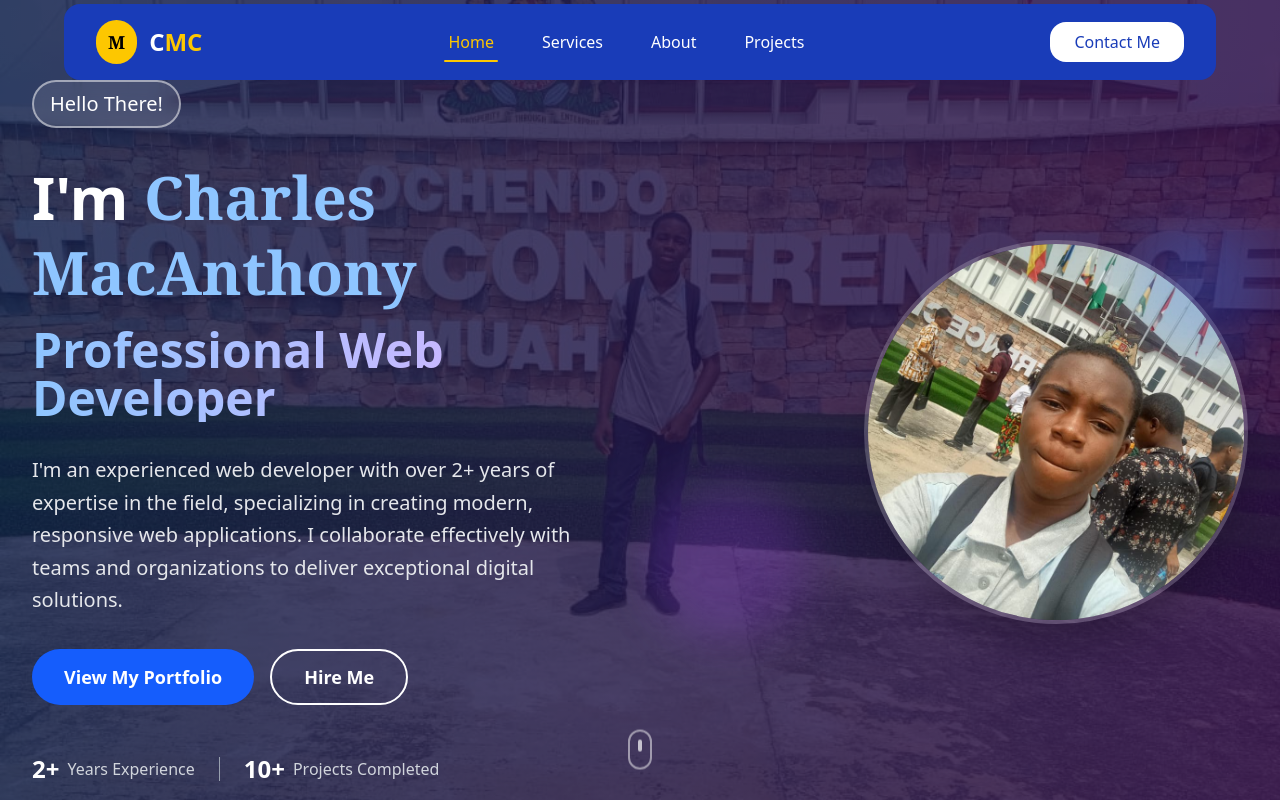
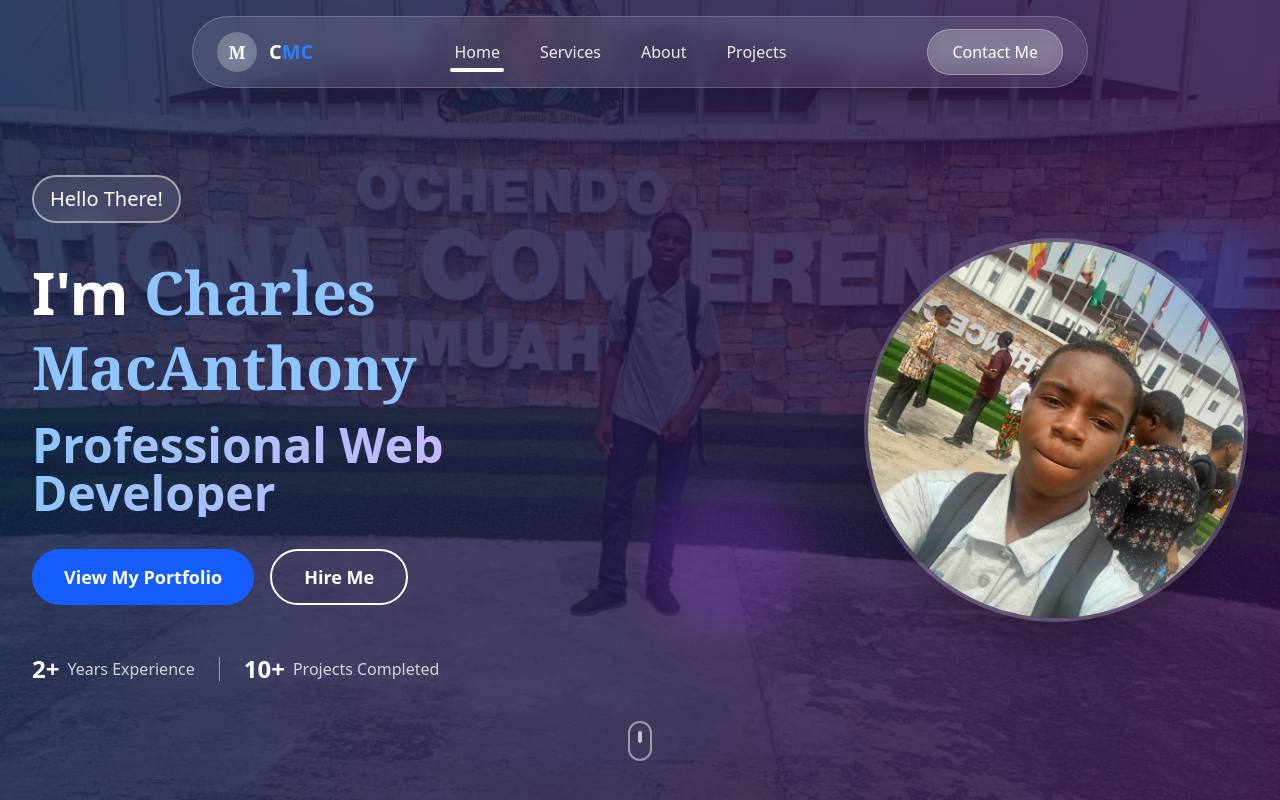
Before and after one commit to mac-101/My-Portfolio, a React (Vite) app: page / in a window 1280 px wide. Shown: the top 800 px of the page. Built offline with nearby package versions, Linux system fonts and the light colour scheme.

Commit message:
done with portfolio

```diff
--- a/index.html
+++ b/index.html
@@ -1,8 +1,9 @@
 <!doctype html>
 <html lang="en">
+
   <head>
     <meta charset="UTF-8" />
-    <link rel="icon" type="image/svg+xml" href="/vite.svg" />
+    <link rel="icon" type="image/svg+xml" href="/logo.png" />
     <meta name="viewport" content="width=device-width, initial-scale=1.0" />
     <script src="https://cdn.jsdelivr.net/npm/@tailwindcss/browser@4"></script>
     <title>CMC Technologies</title>
--- a/src/components/Navbar.jsx
+++ b/src/components/Navbar.jsx
@@ -17,7 +17,6 @@ export function Navbar() {
     const handleScroll = () => {
       setIsScrolled(window.scrollY > 50)
 
-      // Update active section based on scroll position
       const sections = navItems.map(item => document.getElementById(item.id))
       const scrollPosition = window.scrollY + 100
 
@@ -47,40 +46,49 @@ export function Navbar() {
 
   return (
     <>
-      <div className={`w-full p-2 md:p-1 z-50 flex justify-center items-center fixed top-0 transition-all duration-300 ${
-        isScrolled ? 'bg-white/10 backdrop-blur-md shadow-lg' : ''
+      {/* Floating Navbar Container */}
+      <div className={`w-full px-4 md:px-6 z-50 flex justify-center fixed top-4 transition-all duration-300 ${
+        isScrolled ? 'scale-95' : ''
       }`}>
-        <nav className={`flex w-full max-w-6xl justify-between items-center py-3 px-4 md:py-4 md:px-8 rounded-2xl transition-all duration-300 ${
+        <nav className={`flex w-full max-w-4xl justify-between items-center py-3 px-6 rounded-full shadow-2xl transition-all duration-300 ${
           isScrolled
-            ? 'bg-blue-900/90 backdrop-blur-sm shadow-xl'
-            : 'bg-blue-800'
+            ? 'bg-white/95 backdrop-blur-lg shadow-xl border border-gray-200/30'
+            : 'bg-white/10 backdrop-blur-md border border-white/20'
         }`}>
           {/* Logo */}
           <div
             className="flex items-center gap-3 cursor-pointer group"
             onClick={() => scrollToSection("home")}
           >
-            <div className="py-2 px-3 flex items-center justify-center text-black bg-yellow-400 text-lg font-serif rounded-full font-bold group-hover:scale-110 group-hover:rotate-12 transition-all duration-300">
+            <div className={`w-10 h-10 flex items-center justify-center text-lg font-serif rounded-full font-bold transition-all duration-300 ${
+              isScrolled
+                ? 'bg-blue-600 text-white'
+                : 'bg-white/20 text-white backdrop-blur-sm'
+            } group-hover:scale-110 group-hover:rotate-12`}>
               M
             </div>
-            <h1 className="font-bold text-xl md:text-2xl text-white">
-              C<span className="text-yellow-400">MC</span>
+            <h1 className={`font-bold text-xl transition-all duration-300 ${
+              isScrolled ? 'text-gray-900' : 'text-white'
+            }`}>
+              C<span className="text-blue-500">MC</span>
             </h1>
           </div>
 
           {/* Desktop Navigation */}
-          <ul className="hidden md:flex font-medium text-white gap-6 lg:gap-10 items-center">
+          <ul className="hidden md:flex font-medium gap-6 lg:gap-8 items-center">
             {navItems.slice(0, -1).map((item) => (
               <li
                 key={item.id}
-                className={`relative cursor-pointer transition-all duration-300 hover:text-yellow-400 py-2 px-1 ${
-                  activeSection === item.id ? 'text-yellow-400' : ''
-                }`}
+                className={`relative cursor-pointer transition-all duration-300 py-2 px-1 ${
+                  isScrolled ? 'text-gray-700 hover:text-blue-600' : 'text-white/90 hover:text-white'
+                } ${activeSection === item.id ? (isScrolled ? 'text-blue-600' : 'text-white') : ''}`}
                 onClick={() => scrollToSection(item.id)}
               >
                 {item.label}
                 {activeSection === item.id && (
-                  <span className="absolute bottom-0 left-0 w-full h-0.5 bg-yellow-400 rounded-full animate-pulse"></span>
+                  <span className={`absolute bottom-0 left-0 w-full h-1 rounded-full ${
+                    isScrolled ? 'bg-blue-500' : 'bg-white'
+                  } animate-pulse`}></span>
                 )}
               </li>
             ))}
@@ -89,7 +97,11 @@ export function Navbar() {
           {/* Contact Button - Desktop */}
           <button
             onClick={() => scrollToSection("contact")}
-            className="hidden md:block font-medium py-2 px-6 bg-white text-blue-800 rounded-2xl hover:bg-yellow-400 hover:text-blue-900 hover:shadow-lg hover:scale-105 transition-all duration-300"
+            className={`hidden md:block font-medium py-2.5 px-6 rounded-full transition-all duration-300 ${
+              isScrolled
+                ? 'bg-blue-600 text-white hover:bg-blue-700 hover:shadow-lg'
+                : 'bg-white/20 backdrop-blur-sm text-white border border-white/30 hover:bg-white/30 hover:scale-105'
+            }`}
           >
             Contact Me
           </button>
@@ -99,15 +111,15 @@ export function Navbar() {
             className="md:hidden flex flex-col gap-1.5 p-2"
             onClick={() => setIsMenuOpen(!isMenuOpen)}
           >
-            <span className={`w-6 h-0.5 bg-white rounded-full transition-all duration-300 ${
-              isMenuOpen ? 'rotate-45 translate-y-2' : ''
-            }`}></span>
-            <span className={`w-6 h-0.5 bg-white rounded-full transition-all duration-300 ${
-              isMenuOpen ? 'opacity-0' : 'opacity-100'
-            }`}></span>
-            <span className={`w-6 h-0.5 bg-white rounded-full transition-all duration-300 ${
-              isMenuOpen ? '-rotate-45 -translate-y-2' : ''
-            }`}></span>
+            <span className={`w-6 h-0.5 rounded-full transition-all duration-300 ${
+              isScrolled ? 'bg-gray-700' : 'bg-white'
+            } ${isMenuOpen ? 'rotate-45 translate-y-2' : ''}`}></span>
+            <span className={`w-6 h-0.5 rounded-full transition-all duration-300 ${
+              isScrolled ? 'bg-gray-700' : 'bg-white'
+            } ${isMenuOpen ? 'opacity-0' : 'opacity-100'}`}></span>
+            <span className={`w-6 h-0.5 rounded-full transition-all duration-300 ${
+              isScrolled ? 'bg-gray-700' : 'bg-white'
+            } ${isMenuOpen ? '-rotate-45 -translate-y-2' : ''}`}></span>
           </button>
         </nav>
       </div>
@@ -118,43 +130,33 @@ export function Navbar() {
           ? 'opacity-100 pointer-events-auto'
           : 'opacity-0 pointer-events-none'
       }`}>
-        {/* Backdrop */}
         <div
-          className="absolute inset-0 bg-black/60 backdrop-blur-sm"
+          className="absolute inset-0 bg-black/40 backdrop-blur-sm"
           onClick={() => setIsMenuOpen(false)}
         />
 
-        {/* Menu Panel */}
-        <div className={`absolute top-20 right-4 w-64 bg-blue-900/95 backdrop-blur-md rounded-2xl shadow-2xl p-6 transition-all duration-300 ${
+        <div className={`absolute top-20 right-4 w-64 bg-white/95 backdrop-blur-lg rounded-2xl shadow-2xl p-6 border border-gray-200/30 transition-all duration-300 ${
           isMenuOpen ? 'translate-x-0' : 'translate-x-full'
         }`}>
-          <ul className="flex flex-col gap-4">
+          <ul className="flex flex-col gap-2">
             {navItems.map((item) => (
               <li
                 key={item.id}
                 className={`py-3 px-4 rounded-xl cursor-pointer transition-all duration-300 ${
                   activeSection === item.id
-                    ? 'bg-blue-700 text-yellow-400'
-                    : 'text-white hover:bg-blue-800 hover:text-yellow-300'
+                    ? 'bg-blue-50 text-blue-600 font-medium'
+                    : 'text-gray-700 hover:bg-gray-100'
                 }`}
                 onClick={() => scrollToSection(item.id)}
               >
-                <span className="flex items-center gap-3">
-                  {item.id === 'contact' && (
-                    <span className="text-sm bg-yellow-400 text-blue-900 px-2 py-1 rounded-full">
-                      New
-                    </span>
-                  )}
-                  {item.label}
-                </span>
+                {item.label}
               </li>
             ))}
           </ul>
 
-          {/* Mobile Contact Button */}
           <button
             onClick={() => scrollToSection("contact")}
-            className="w-full mt-6 font-medium py-3 bg-white text-blue-800 rounded-xl hover:bg-yellow-400 hover:text-blue-900 transition-all duration-300"
+            className="w-full mt-6 font-medium py-3 bg-blue-600 text-white rounded-xl hover:bg-blue-700 transition-all duration-300"
           >
             Get In Touch
           </button>
@@ -164,7 +166,7 @@ export function Navbar() {
       {/* Scroll Progress Bar */}
       <div className="fixed top-0 left-0 right-0 h-1 z-50">
         <div
-          className="h-full bg-linear-to-r from-blue-500 to-yellow-400 transition-all duration-300"
+          className="h-full bg-linear-to-r from-blue-500 to-purple-500 transition-all duration-300"
           style={{
             width: `${Math.min((window.scrollY / (document.body.scrollHeight - window.innerHeight)) * 100, 100)}%`
           }}
--- a/src/components/Project.jsx
+++ b/src/components/Project.jsx
@@ -14,7 +14,7 @@ export default function Projects() {
       description: "Full-featured online store with cart, checkout, and admin dashboard",
       tags: ["React", "Firebase", "Rest Api", "Tailwind"],
       image: ecommerceImg, // Your imported image
-      liveLink: "#",
+      liveLink: "http://shopcart-demo.netlify.app",
       codeLink: "#"
     },
     {
@@ -22,7 +22,7 @@ export default function Projects() {
       description: "Real-time voting application for contests and competitions",
       tags: ["Firestore", "Tailwind", "Firebase Auth", "React", "Context API"],
       image: voting, // Your imported image
-      liveLink: "votelinkr-ui.netlify.app",
+      liveLink: "http://votelinkr-ui.netlify.app",
       codeLink: "#"
     },
     {
@@ -30,7 +30,7 @@ export default function Projects() {
       description: "All-in-one business management system for small businesses",
       tags: ["React", "Rechart", "Tailwind CSS"],
       image: business, // Your imported image
-      liveLink: "smartbizos.netlify.app",
+      liveLink: "http://smartbizos.netlify.app",
       codeLink: "#"
     },
     {
@@ -38,7 +38,7 @@ export default function Projects() {
       description: "A school online presence and management platform",
       tags: ["Html", "API", "CSS", "JavaScript"],
       image: schoolSite, // Your imported image
-      liveLink: "cleverschool.netlify.app",
+      liveLink: "http://cleverschool.netlify.app",
       codeLink: "#"
     },
 
@@ -87,6 +87,7 @@ export default function Projects() {
                   <div className="flex gap-4">
                     <a
                       href={project.liveLink}
+                      target='_blank'
                       className="w-10 h-10 bg-white rounded-full flex items-center justify-center hover:bg-blue-50 transition-colors"
                       title="View Live"
                     >
--- a/src/components/about.jsx
+++ b/src/components/about.jsx
@@ -35,6 +35,18 @@ export default function About() {
             level: "Advanced"
         }
     ]
+    //   const handleDownloadCV = () => {
+    //     // Method 1: Open in new tab
+    //     window.open(CV, '_blank')
+
+    //     // OR Method 2: Force download
+    //     // const link = document.createElement('a')
+    //     // link.href = '/Charles_MacAnthony_CV.pdf'
+    //     // link.download = 'Charles_MacAnthony_CV.pdf'
+    //     // document.body.appendChild(link)
+    //     // link.click()
+    //     // document.body.removeChild(link)
+    // }
 
     return (
         <section id="about" className="py-16 px-3 bg-white">
@@ -108,12 +120,18 @@ export default function About() {
                         </div>
 
                         {/* CTA */}
-                        <div className="pt-6">
-                            <button className="inline-flex items-center gap-2 px-6 py-3 bg-blue-600 text-white rounded-lg hover:bg-blue-700 transition-colors">
-                                <Download className="w-5 h-5" />
-                                Download Resume
-                            </button>
-                        </div>
+                        <div className="pt-4">
+                        <a
+                            href="/public/Charles_MacAnthony_CV.pdf.pdf"
+                            download="Charles_MacAnthony_Resume.pdf"
+                            target="_blank"
+                            rel="noopener noreferrer"
+                            className="inline-flex items-center gap-2 px-6 py-3 bg-blue-600 text-white rounded-lg hover:bg-blue-700 transition-colors"
+                        >
+                            <Download className="w-5 h-5" />
+                            Download Resume
+                        </a>
+                    </div>
                     </div>
 
                 </div>
--- a/src/components/contact.jsx
+++ b/src/components/contact.jsx
@@ -21,7 +21,7 @@ export default function Contact() {
   ]
 
   return (
-    <section id="Contact" className="py-12 px-4 bg-white">
+    <section id="contact" className="py-12 px-4 bg-white min-h-screen flex items-center">
       <div className="max-w-4xl mx-auto">
         {/* Header */}
         <div className="text-center mb-8">
--- a/src/components/hero.jsx
+++ b/src/components/hero.jsx
@@ -4,7 +4,7 @@ import pic2 from '../assets/pic-3.jpg';
 
 export default function Hero() {
     const handleViewPortfolio = () => {
-        const portfolioSection = document.getElementById('portfolio');
+        const portfolioSection = document.getElementById('services');
         if (portfolioSection) {
             portfolioSection.scrollIntoView({ behavior: 'smooth' });
         }
@@ -55,11 +55,7 @@ export default function Hero() {
                             </h2>
                         </div>
 
-                        <p className='text-lg sm:text-xl text-gray-200 max-w-2xl leading-relaxed'>
-                            I'm an experienced web developer with over 2+ years of expertise in the field,
-                            specializing in creating modern, responsive web applications. I collaborate
-                            effectively with teams and organizations to deliver exceptional digital solutions.
-                        </p>
+
 
                         <div className='flex flex-wrap gap-4'>
                             <button
```
Also changed, not shown: public/logo.png (added), 1 other file (tests, documents, lock files or other folders).
